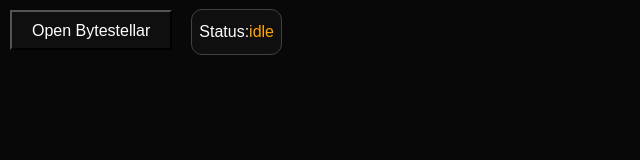
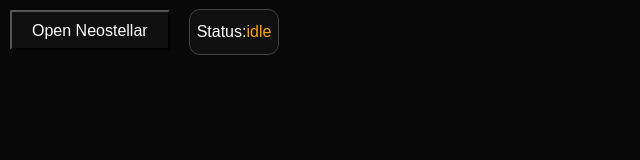
Before and after one commit to WebHost6/vers, a plain HTML site: page launcher.html in a window 1280 px wide. Shown: the full height of the page, 0-640 px from the left. Drawn offline with Linux system fonts and the light colour scheme.

Commit message:
Update launcher.html

```diff
--- a/launcher.html
+++ b/launcher.html
@@ -49,7 +49,7 @@
 </head>
 <body>
 
-    <button onclick="openIframe()">Open Bytestellar</button>
+    <button onclick="openIframe()">Open Neostellar</button>
     <div class="status">
       <p>Status: </p>
       <p class="orange" id="stat-con"> idle</p>
```
